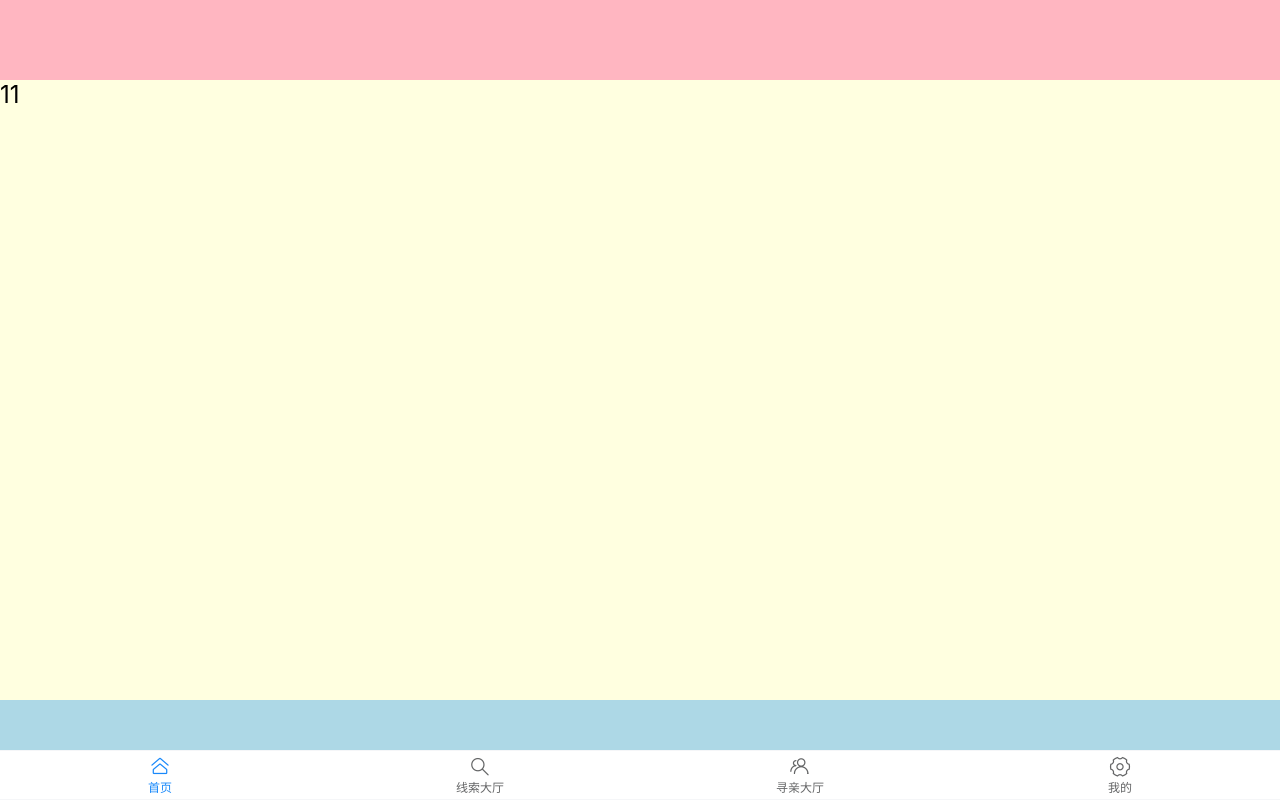
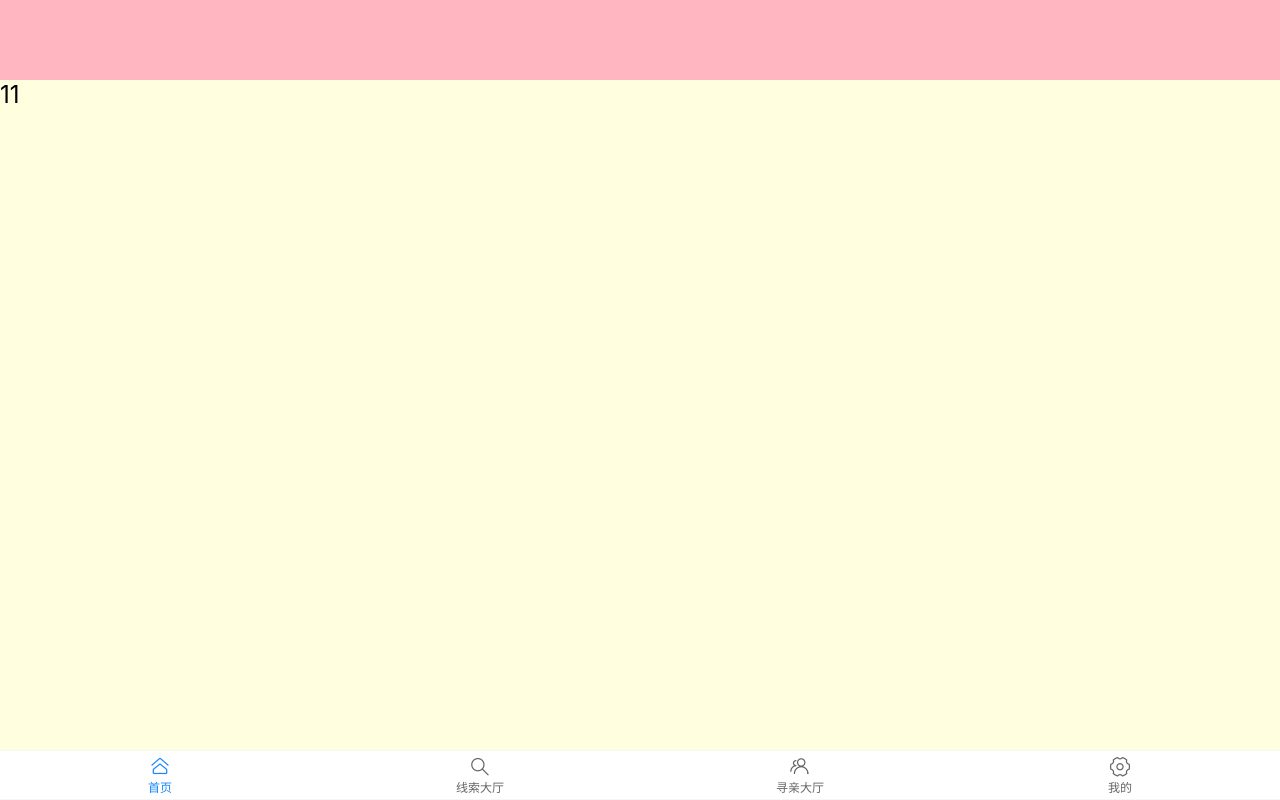
Before and after one commit to shindouhiro/tuanyuanyuan, a Vue app: page /#/ in a window 1280 px wide. Built offline with nearby package versions, Linux system fonts and the light colour scheme.

Commit message:
删除冗余layout 样式

```diff
--- a/src/layout/index.vue
+++ b/src/layout/index.vue
@@ -52,7 +52,6 @@ export default {
     display: flex;
     height: 100vh;
     flex-direction: column;
-    background-color: blue;
 }
 .header {
     height: 80px;
@@ -62,8 +61,4 @@ export default {
     flex: 1;
     background-color: lightyellow;
 }
-.footer {
-    height: 100px;
-    background-color: lightblue;
-}
 </style>
```
